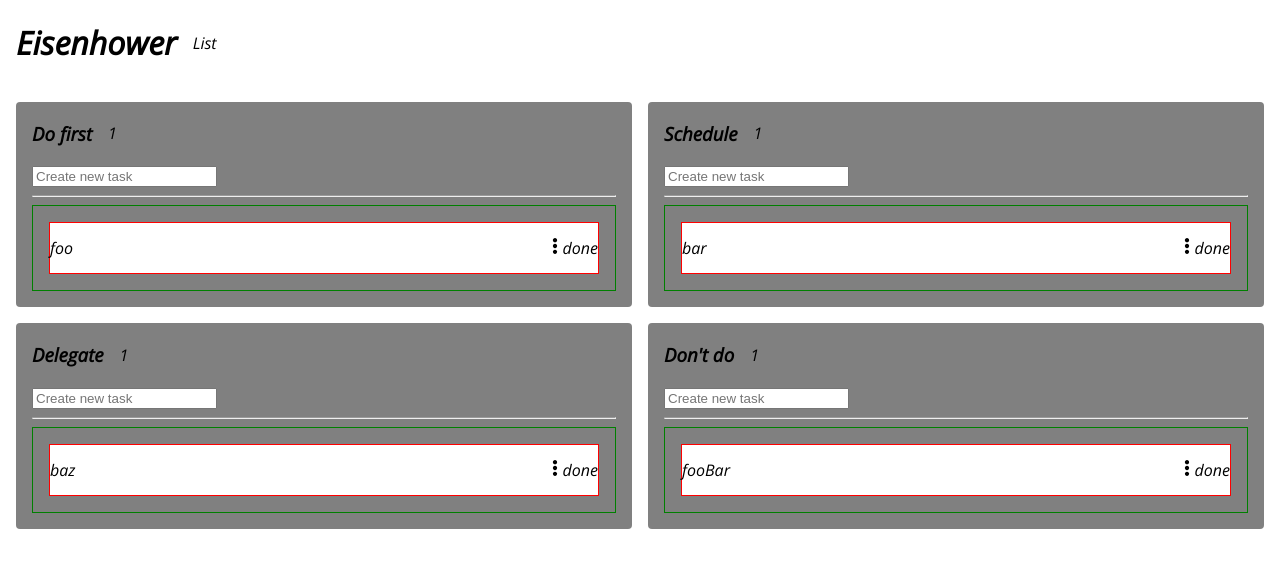
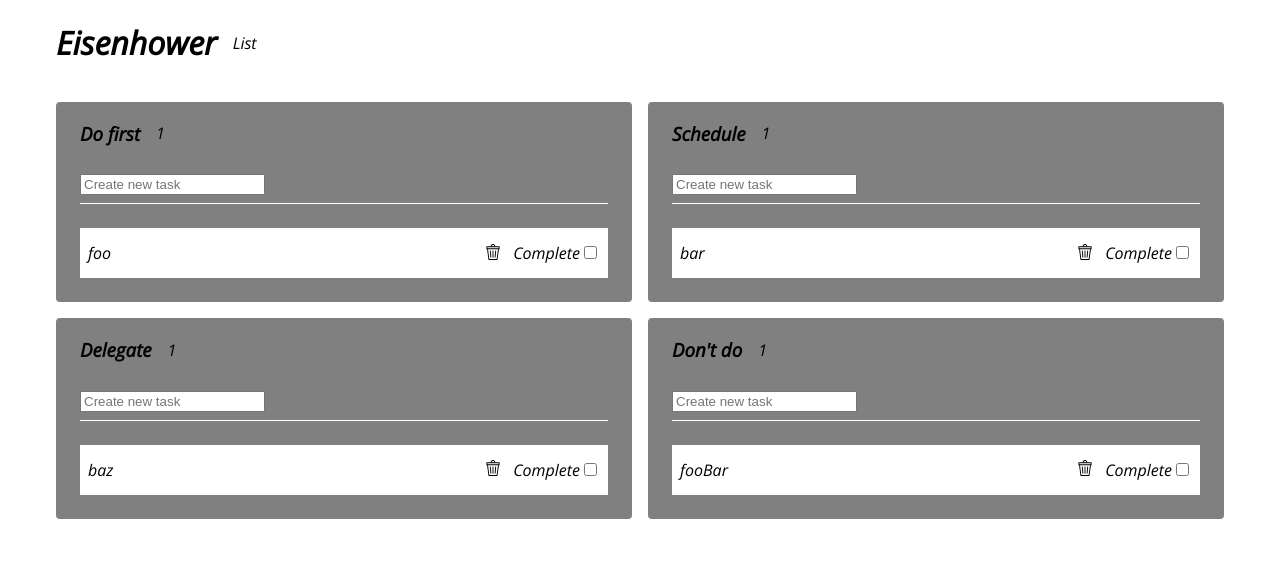
Before and after one commit to corycrosby/eisenhower-todo, a Next.js app in the folder frontend/: page / in a window 1280 px wide. Shown: the top 568 px of the page. Built offline with nearby package versions, Linux system fonts and the light colour scheme.

Commit message:
Add task delete button
Updated the layout

```diff
--- a/frontend/components/layout.module.scss
+++ b/frontend/components/layout.module.scss
@@ -4,5 +4,4 @@
   grid-template-rows: auto auto;
   column-gap: 16px;
   row-gap: 16px;
-  padding: 16px;
 }
--- a/frontend/components/list.module.scss
+++ b/frontend/components/list.module.scss
@@ -1,5 +1,6 @@
+$list-padding: 24px;
+
 .container {
-  padding: 0px 16px 16px;
   background-color: gray;
   border-radius: 4px;
 }
@@ -7,14 +8,21 @@
 .header {
   display: flex;
   align-items: center;
+  padding: 0px $list-padding;
 }
 
 .count {
   margin-left: 16px;
 }
 
-.ol {
-  padding: 16px;
+.form {
+  height: 40px;
+  padding: 8px 0px;
+  margin: 0px $list-padding;
+  border-bottom: solid 1px #fff;
+}
+
+.list {
+  padding: $list-padding;
   margin: 0px;
-  border: solid 1px green;
 }
--- a/frontend/components/list.tsx
+++ b/frontend/components/list.tsx
@@ -48,15 +48,14 @@ export default function List (props: Props) {
         <h3>{ props.state.listTitles[props.priority]}</h3>
         <span className={styles.count}>{props.state.lists[props.priority].length}</span>
       </header>
-      <form onSubmit={(e) => handleSubmitTask(e)}>
+      <form onSubmit={(e) => handleSubmitTask(e)} className={styles.form}>
         <input
           placeholder="Create new task"
           onChange={(e) => setDescription(e.target.value)}
         />
       </form>
-      <hr />
       <ol
-        className={styles.ol}
+        className={styles.list}
         onDragEnter={(e) => handleDragEnter(e)}
         onDragOver={(e) => e.preventDefault()}
         onDrop={(e) => handleDrop(e)}
--- a/frontend/components/task.module.scss
+++ b/frontend/components/task.module.scss
@@ -1,45 +1,22 @@
+$task-height: 50px;
+
 .container {
   display: flex;
   flex-direction: column;
   align-items: center;
   justify-content: space-between;
   position: relative;
-  border: solid 1px red;
 }
 
-.dropTop {
+.dropSpacer {
   width: 100%;
+  min-height: $task-height/2;
   z-index: 1;
-  min-height: 25px;
-
-  span {
-    display: block;
-    width: 100%;
-    height: 25px;
-  }
 
   &::before {
     content: "";
     display: none;
-    height: 25px;
-  }
-}
-
-.dropBottom {
-  width: 100%;
-  z-index: 1;
-  min-height: 25px;
-
-  span {
-    display: block;
-    width: 100%;
-    height: 25px;
-  }
-
-  &::after {
-    content: "";
-    display: none;
-    height: 25px;
+    height: $task-height;
   }
 }
 
@@ -47,23 +24,21 @@
   &::before {
     display: block;
   }
-  &::after {
-    display: block;
-  }
 }
 
-.spacer {
+.spacerBlock {
   display: inline-block;
 }
 
 .content {
   display: flex;
   width: 100%;
-  height: 50px;
+  height: $task-height;
   align-items: center;
   justify-content: space-between;
   position: absolute;
   background-color: white;
+  padding: 0px 8px;
 }
 
 .bottom {
@@ -72,29 +47,19 @@
 
 .controls {
   display: flex;
+  align-items: center;
+  z-index: 2;
 }
 
-.dropdown {
-  position: relative;
+.delete {
+  background-color: white;
+  border: none;
+  padding: 4px;
+  margin-right: 8px;
   cursor: pointer;
-  z-index: 2;
-
-  &:hover .menu {
-    display: flex;
-  }
 }
 
-.menu {
-  display: none;
-  flex-direction: column;
-  position: absolute;
-  top: 0px;
-  right: 16px;
-  background-color: gray;
-}
-
-.meatball {
+.bin {
   height: 16px;
   width: 16px;
-  transform: rotate(90deg);
 }
--- a/frontend/components/task.tsx
+++ b/frontend/components/task.tsx
@@ -1,5 +1,5 @@
 import React, { useState } from "react";
-import { Action, State } from "../lib/types";
+import { State } from "../lib/types";
 import Actions from "../lib/actions";
 import styles from "./task.module.scss";
 
@@ -26,7 +26,6 @@ export default function Task(props: Props) {
 
     const newState: State = { ...props.state, insertIdx: props.idx };
     Actions.updateInsertIdx(props.state, newState, props.setState)
-
     setDropTop(true);
   }
 
@@ -36,7 +35,6 @@ export default function Task(props: Props) {
 
     const newState: State = { ...props.state, insertIdx: props.idx + 1 };
     Actions.updateInsertIdx(props.state, newState, props.setState)
-
     setDropBottom(true);
   }
 
@@ -61,7 +59,7 @@ export default function Task(props: Props) {
     setDropBottom(false);
   }
 
-  function handleDeleteTask(e: React.MouseEvent<HTMLDivElement, MouseEvent>) {
+  function handleDeleteTask(e: React.MouseEvent<HTMLButtonElement, MouseEvent>) {
     const newDeleteData = {
       priority: props.priority,
       idx: props.idx,
@@ -70,9 +68,8 @@ export default function Task(props: Props) {
     Actions.deleteTask(props.state, { ...props.state, deleteData: newDeleteData}, props.setState)
   }
 
-
-  const topClassNames = dropTop ? `${styles.dropTop} ${styles.show}` : `${styles.dropTop}`;
-  const bottomClassNames = dropBottom ? `${styles.dropBottom} ${styles.show}` : `${styles.dropBottom}`;
+  const topClassNames = dropTop ? `${styles.dropSpacer} ${styles.show}` : `${styles.dropSpacer}`;
+  const bottomClassNames = dropBottom ? `${styles.dropSpacer} ${styles.show}` : `${styles.dropSpacer}`;
   const contentClassNames = dropTop ? `${styles.content} ${styles.bottom}` : `${styles.content}`;
 
   return (
@@ -87,25 +84,24 @@ export default function Task(props: Props) {
         onDragEnter={(e) => handleDragEnterTop(e)}
         onDragLeave={(e) => handleDragLeaveTop(e)}
       >
-        <div className={styles.spacer}></div>
+        <div className={styles.spacerBlock}></div>
       </div>
       <div
         className={bottomClassNames}
         onDragEnter={(e) => handleDragEnterBottom(e)}
         onDragLeave={(e) => handleDragLeaveBottom(e)}
       >
-        <div className={styles.spacer}></div>
+        <div className={styles.spacerBlock}></div>
       </div>
       <div className={contentClassNames}>
         <p>{props.description}</p>
         <div className={styles.controls}>
-          <div className={styles.dropdown}>
-            <img src="/icons/meatball.svg" className={styles.meatball} />
-            <div className={styles.menu}>
-              <div onClick={(e) => handleDeleteTask(e)}>Delete</div>
-            </div>
+          <button className={styles.delete} onClick={(e) => handleDeleteTask(e)}><img src="/icons/bin.svg" className={styles.bin} /></button>
+          <div>
+            <label>Complete
+              <input type="checkbox" />
+            </label>
           </div>
-          <div>done</div>
         </div>
       </div>
     </li>
--- a/frontend/lib/actions.ts
+++ b/frontend/lib/actions.ts
@@ -1,7 +1,7 @@
 // The actions logic for the ui
 
 import { State, Action } from "./types";
-import { updateState } from "./store";
+import { stateInit, updateState } from "./store";
 
 class Actions {
   constructor() {}
--- a/frontend/lib/store.ts
+++ b/frontend/lib/store.ts
@@ -32,7 +32,12 @@ export const stateInit: State = {
   priority: null,
   insertIdx: null,
   deleteData: null,
-  dragData: null,
+  dragData: {
+    dropPriority: null,
+    dragPriority: null,
+    taskIdx: null,
+    description: null,
+  },
 };
 
 export function updateState(
--- a/frontend/pages/index.module.scss
+++ b/frontend/pages/index.module.scss
@@ -1,41 +1,13 @@
 .container {
+  padding: 0px 56px 32px;
+}
+
+.header {
   display: flex;
   align-items: center;
-  padding: 0px 16px;
+  margin-bottom: 16px;
 }
 
 .span {
   margin-left: 16px;
 }
-
-.App {
-  margin: 2rem;
-  text-align: center;
-}
-
-.h1 {
-  color: #07f;
-}
-
-.dragDropZone {
-  padding: 2rem;
-  text-align: center;
-  background: #07f;
-  border-radius: 0.5rem;
-  box-shadow: 5px 5px 10px #c0c0c0;
-}
-
-.dragDropZone p {
-  color: #00ff00;
-}
-
-.dragDropZone.insideDragArea {
-  opacity: 0.7;
-}
-
-.droppedFiles li {
-  color: #07f;
-  padding: 3px;
-  text-align: left;
-  font-weight: bold;
-}
--- a/frontend/pages/index.tsx
+++ b/frontend/pages/index.tsx
@@ -19,7 +19,8 @@ export default function Home() {
       <Head>
         <title>Todo List</title>
       </Head>
-      <header className={styles.container}>
+      <div className={styles.container}>
+        <header className={styles.header}>
           <h1>Eisenhower</h1>
           <span className={styles.span}>List</span>
         </header>
@@ -29,6 +30,7 @@ export default function Home() {
             <div>loading data refesh page...</div>
           }
         </main>
+      </div>
     </>
   )
 }
```
Also changed, not shown: frontend/public/icons/bin.svg (added), frontend/public/icons/meatball.svg (deleted). Lines whose indentation alone changed are shown as unchanged.
